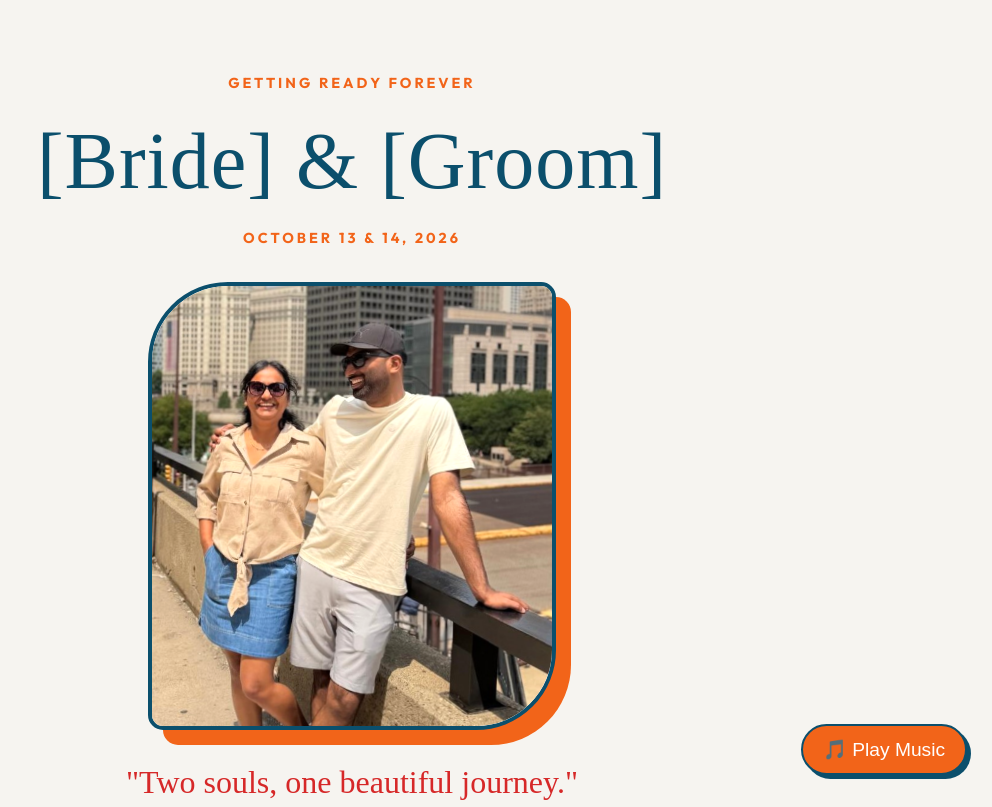
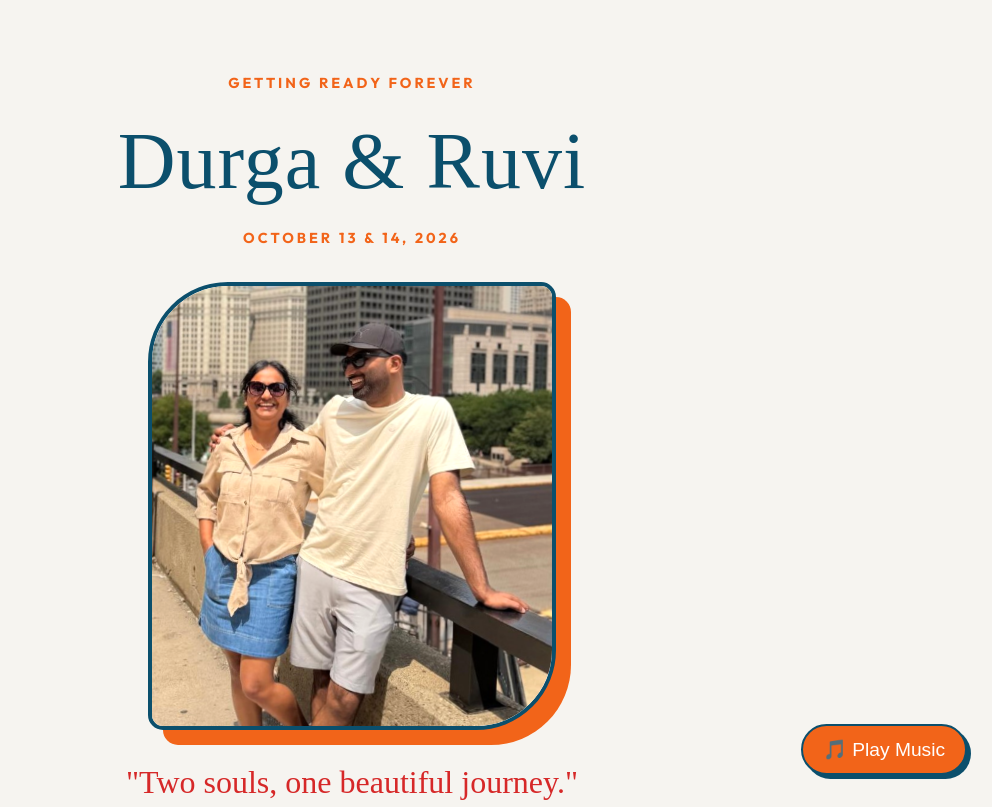
Before and after one commit to dkodurul/Druv, a plain HTML site: page index.html in a window 1280 px wide. Shown: the top 807 px of the page, without its empty margins (288-1280 px from the left). Drawn offline with Linux system fonts and the light colour scheme; a web font is replaced by a local one.

Commit message:
new index

```diff
--- a/index.html
+++ b/index.html
@@ -250,7 +250,7 @@
     <!-- Header / Intro -->
     <section class="hero fade-in">
         <p> Getting ready forever </p>
-        <h1>[Bride] & [Groom]</h1>
+        <h1> Durga & Ruvi </h1>
         <p>October 13 & 14, 2026</p>
     </section>
 
```
